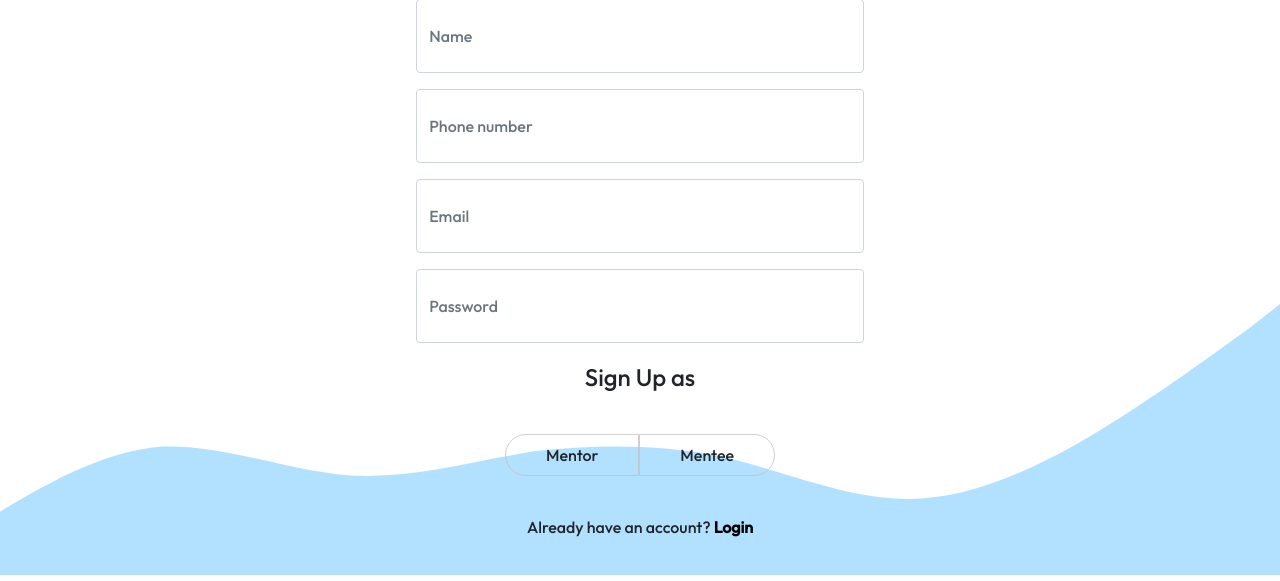
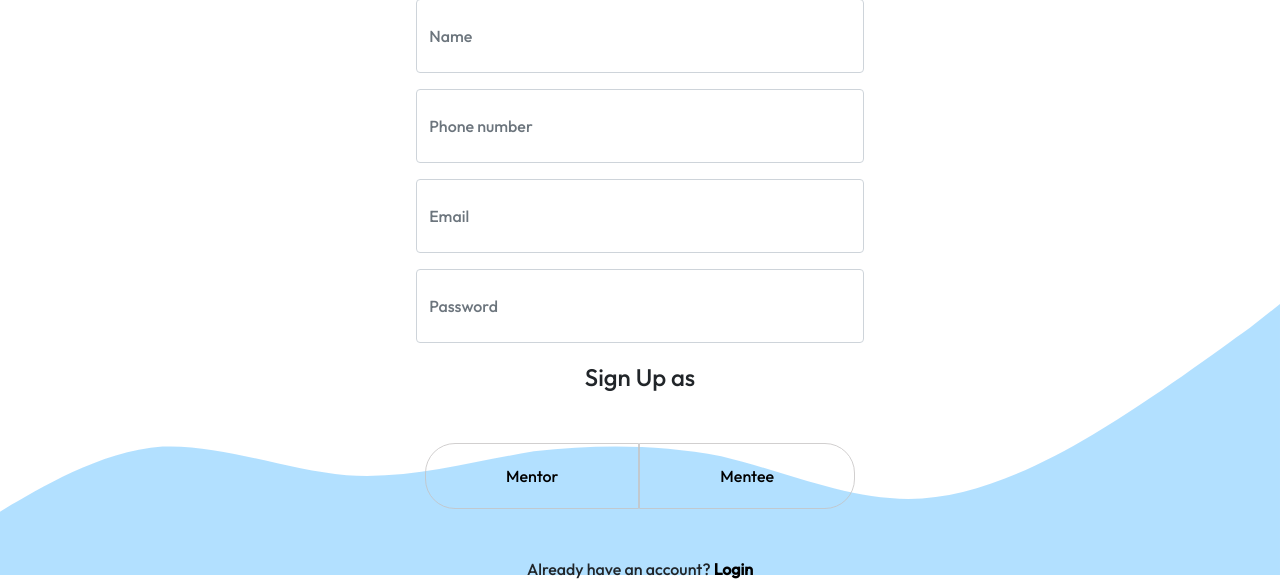
Before and after one commit to WIF2003-2022/goal-progress-tracker-fe, a PHP site: page /register.html in a window 1280 px wide. Shown: the part 225-806 px from the top of the page. Run offline with PHP 8.4, Linux system fonts and the light colour scheme; some web fonts are replaced.

Commit message:
change the implementation of register button
Previously, we are using div formatted into a button look. In this
commit, we switch to using button html element and format into the look
and feel we wanted.

```diff
--- a/public/register.html
+++ b/public/register.html
@@ -61,8 +61,23 @@
             </div>
             <div class="row">
               <div class="col mt-5">
-                <span id="mentor-btn">Mentor</span
-                ><span id="mentee-btn">Mentee</span>
+                <button
+                  id="mentor-btn"
+                  type="submit"
+                  value="mentor"
+                  name="role"
+                  class="btn-submit"
+                >
+                  Mentor</button
+                ><button
+                  id="mentee-btn"
+                  type="submit"
+                  value="mentee"
+                  name="role"
+                  class="btn-submit"
+                >
+                  Mentee
+                </button>
               </div>
             </div>
           </form>
--- a/public/styles/register.css
+++ b/public/styles/register.css
@@ -25,17 +25,15 @@ body {
 }
 
 #mentor-btn {
-  background-color: transparent;
   border: 0.5px solid rgba(197, 194, 194, 0.788);
-  padding: 10px 40px;
+  padding: 20px 80px;
   margin: 0;
   border-radius: 30px 0px 0px 30px;
 }
 
 #mentee-btn {
-  background-color: transparent;
   border: 0.5px solid rgba(197, 194, 194, 0.788);
-  padding: 10px 40px;
+  padding: 20px 80px;
   margin: 0;
   border-radius: 0px 30px 30px 0px;
 }
@@ -48,3 +46,12 @@ a {
   text-decoration: none;
   color: black;
 }
+
+.btn-submit {
+  background-color: transparent;
+}
+
+.btn-submit:hover {
+  background-color: #0d6efd;
+  color: white;
+}
```
